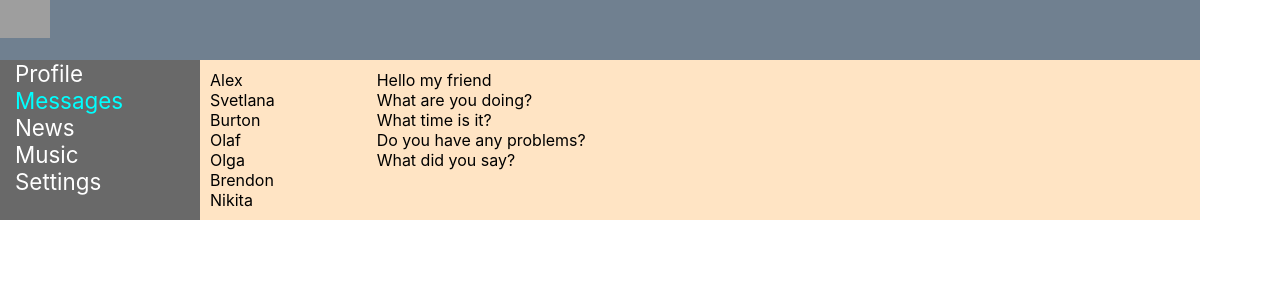
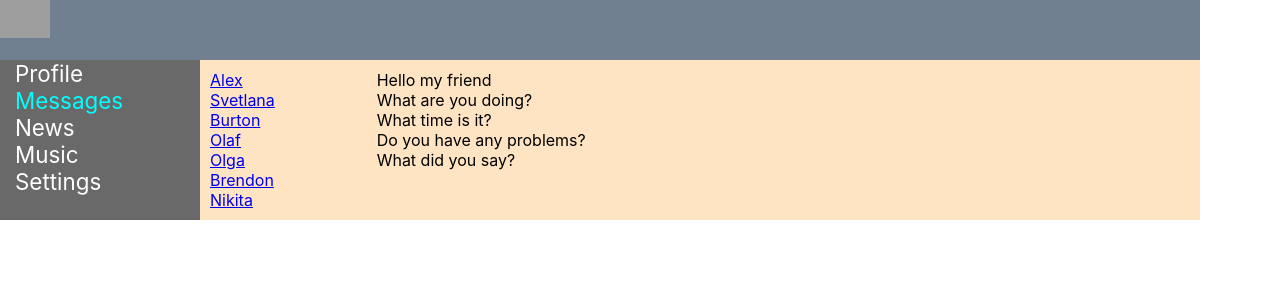
Before and after one commit to Pronat/samurai-way-main, a React (Create React App) app: page /message in a window 1280 px wide. Shown: the top 300 px of the page. Built offline with nearby package versions, Linux system fonts and the light colour scheme; grey boxes are pictures that could not be loaded.

Commit message:
less22-1

```diff
--- a/src/components/Dialogs/Dialogs.module.css
+++ b/src/components/Dialogs/Dialogs.module.css
@@ -12,6 +12,9 @@
 .name {
 
 }
+.names .active {
+    color: darkgreen;
+}
 
 .messages {
     grid-area: b;
--- a/src/components/Dialogs/Dialogs.tsx
+++ b/src/components/Dialogs/Dialogs.tsx
@@ -1,5 +1,6 @@
 import React from 'react';
 import s from './Dialogs.module.css'
+import {NavLink} from "react-router-dom";
 
 type DialogsType = {
 
@@ -8,13 +9,27 @@ const Dialogs = (props: DialogsType) => {
     return (
         <div className={s.dialogsPage}>
             <div className={s.names}>
-                <div className={`${s.name} ${s.active}`}>Alex</div>
-                <div className={`${s.name} ${s.active}`}>Svetlana</div>
-                <div className={`${s.name} ${s.active}`}>Burton</div>
-                <div className={`${s.name} ${s.active}`}>Olaf</div>
-                <div className={`${s.name} ${s.active}`}>Olga</div>
-                <div className={`${s.name} ${s.active}`}>Brendon</div>
-                <div className={`${s.name} ${s.active}`}>Nikita</div>
+                <div className={`${s.name} ${s.active}`}>
+                    <NavLink to={'message/1'}>Alex</NavLink>
+                </div>
+                <div className={`${s.name} ${s.active}`}>
+                    <NavLink to={'message/1'}>Svetlana</NavLink>
+                </div>
+                <div className={`${s.name} ${s.active}`}>
+                    <NavLink to={'message/1'}>Burton</NavLink>
+                </div>
+                <div className={`${s.name} ${s.active}`}>
+                    <NavLink to={'message/1'}>Olaf</NavLink>
+                </div>
+                <div className={`${s.name} ${s.active}`}>
+                    <NavLink to={'message/1'}>Olga</NavLink>
+                </div>
+                <div className={`${s.name} ${s.active}`}>
+                    <NavLink to={'message/1'}>Brendon</NavLink>
+                </div>
+                <div className={`${s.name} ${s.active}`}>
+                    <NavLink to={'message/1'}>Nikita</NavLink>
+                </div>
             </div>
 
             <div className={s.messages}>
```
